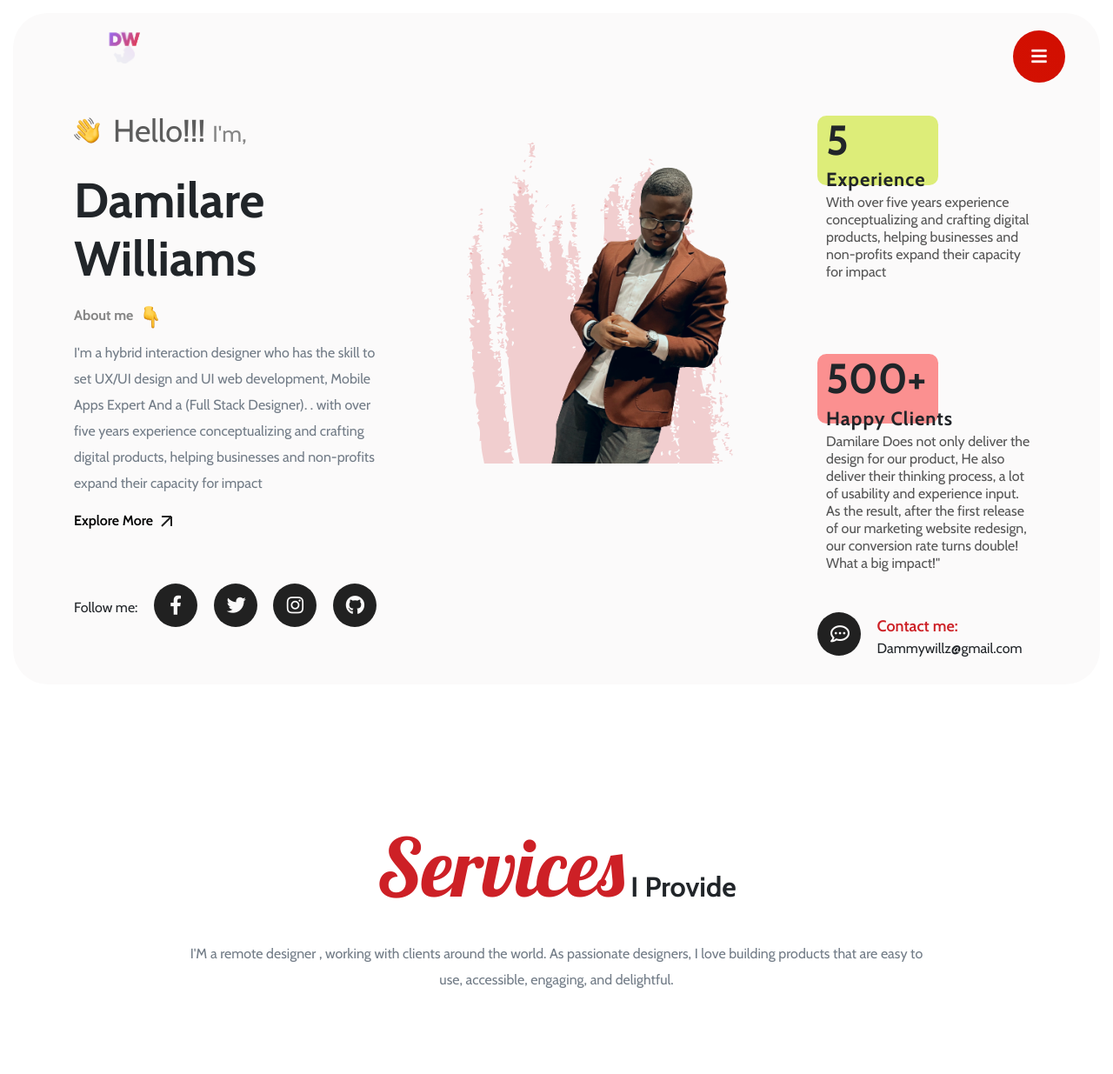
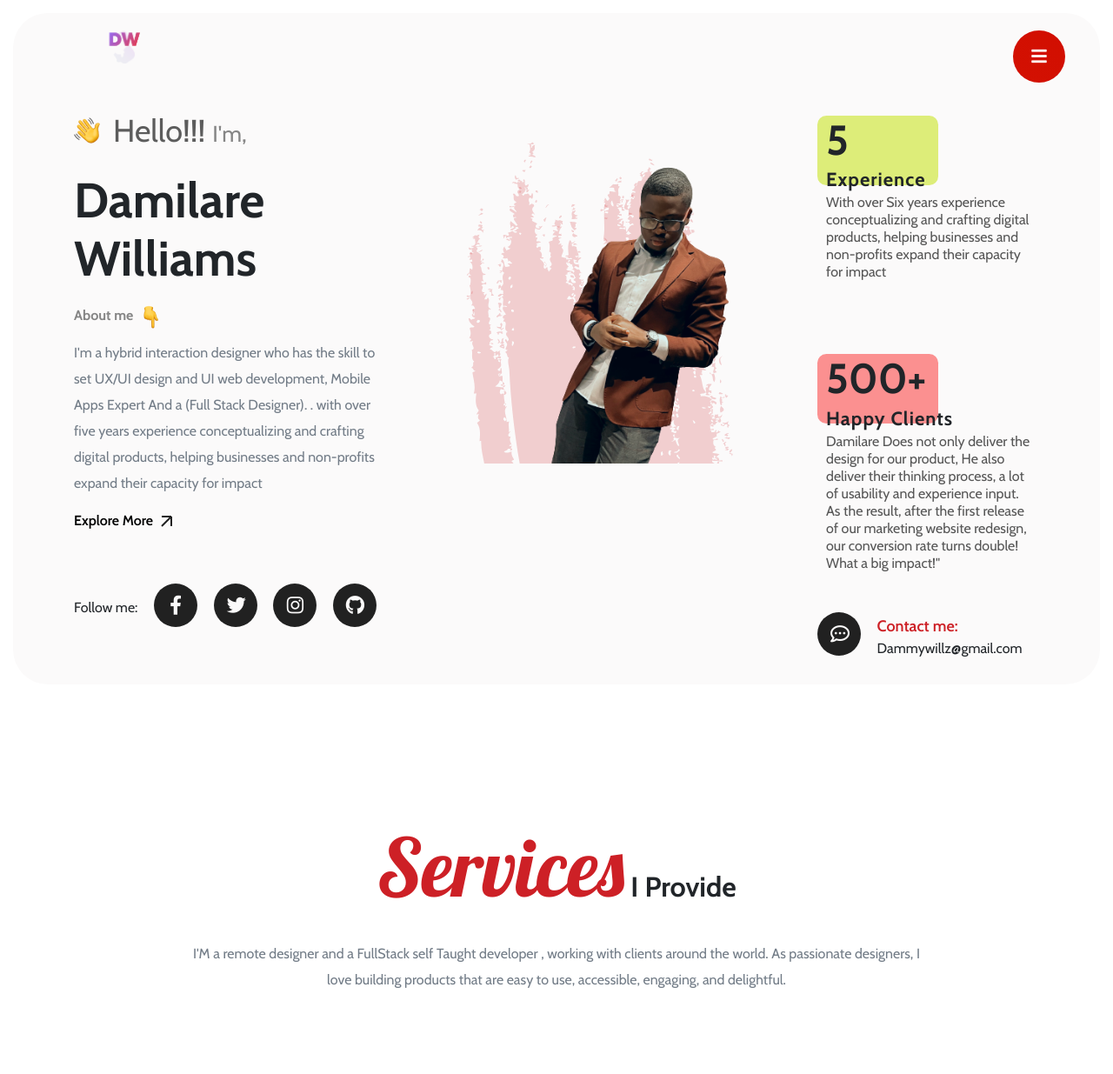
Before and after one commit to Damiwillz/MyPortfolio, a plain HTML site: page index.html in a window 1280 px wide. Shown: the top 1235 px of the page at 87% size. Drawn offline with nearby package versions, Linux system fonts and the light colour scheme; some packages are replaced by stand-ins of ours; a script that the page names is missing.

Commit message:
Update index.html

```diff
--- a/index.html
+++ b/index.html
@@ -75,7 +75,7 @@
                                     <div class="bg"></div>
                                     <h2>5</h2>
                                     <span class="heading">Experience</span>
-                                    <p>With over five years experience conceptualizing and crafting digital products, helping businesses and non-profits expand their capacity for impact</p>
+                                    <p>With over Six years experience conceptualizing and crafting digital products, helping businesses and non-profits expand their capacity for impact</p>
                                 </div>
                                 <div class="wrap mt-5">
                                     <div class="bg2"></div>
@@ -104,7 +104,7 @@
                 <div class="row">
                     <div class="col-12">
                         <h2><span class="lobster">Services</span> i provide</h2>
-                        <p>I'M a remote designer , working with clients around the world. As passionate designers, I love building products that are easy to use, accessible, engaging, and delightful.</p>
+                        <p>I'M a remote designer and a FullStack self Taught developer , working with clients around the world. As passionate designers, I love building products that are easy to use, accessible, engaging, and delightful.</p>
                     </div>
                 </div>
             </div>
```
